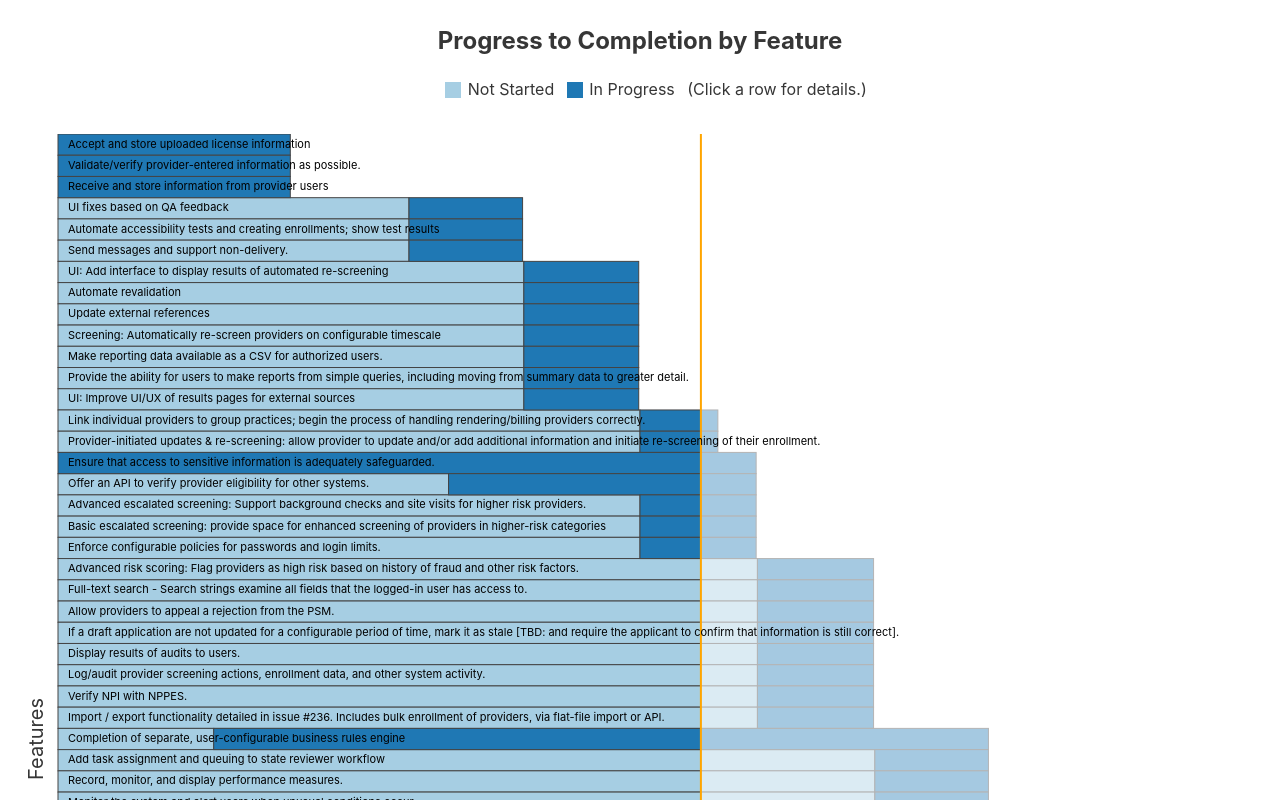
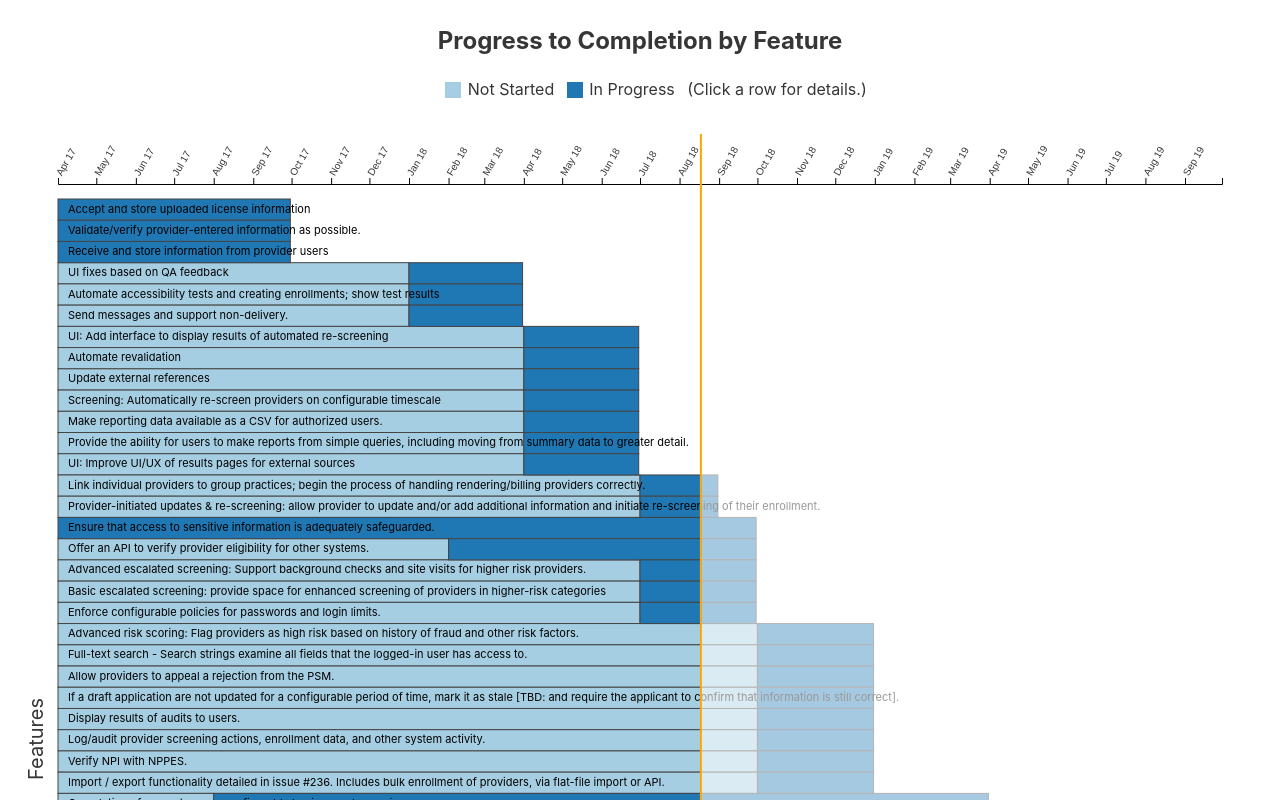
Before and after one commit to SolutionGuidance/psm-dashboard, a plain HTML site: page index.html in a window 1280 px wide. Shown: the part 480-1280 px from the top of the page. Drawn offline with Linux system fonts and the light colour scheme.

Commit message:
Add an X-axis to the top of the burn down chart
Makes the chart more comprehensible and useful, as otherwise you
have to scroll all the way to the bottom to see the time scale.

```diff
--- a/burn-down.js
+++ b/burn-down.js
@@ -143,11 +143,12 @@
       .attr("height", height);
 
     var yAxisWidth = 50;
-    var xAxisHeight = 90;
+    var xAxisTopHeight = 65;
+    var xAxisBottomHeight = 90;
 
     // Define the root g element.
     var chartWidth = width - yAxisWidth;
-    var chartHeight = height - xAxisHeight;
+    var chartHeight = height - xAxisTopHeight - xAxisBottomHeight;
     var chartG = root
       .append("g")
       .attr("class", "histo")
@@ -168,25 +169,46 @@
       })
       .sort(sortFeatures);
 
-    // Render the X axis.
+    // Render the top X axis
 
     var xScale = d3
       .scaleTime()
       .domain([globalStartDate, globalEndDate])
       .range([0, width - 100]);
 
-    var xAxis = d3
+    var xAxisTop = d3
+      .axisTop()
+      .scale(xScale)
+      .ticks(Math.floor(width / 30), "%b %y");
+
+    var xAxisTopGroup = chartG
+      .append("g")
+      .attr("class", "x-axis-top")
+      .attr("transform", "translate(0, " + (xAxisTopHeight - 15) + ")")
+      .call(xAxisTop)
+
+    xAxisTopGroup
+      .selectAll("text")
+      .style("text-anchor", "start")
+      .attr("fill", "#363636")
+      .attr("dx", "0.8em")
+      .attr("dy", "0.8em")
+      .attr("transform", "rotate(-60)");
+
+    // Render the bottom X axis
+
+    var xAxisBottom = d3
       .axisBottom()
       .scale(xScale)
       .ticks(Math.floor(width / 30), "%b %y");
 
-    var xAxisGroup = chartG
+    var xAxisBottomGroup = chartG
       .append("g")
       .attr("class", "x-axis")
-      .attr("transform", "translate(0, " + chartHeight + ")")
-      .call(xAxis);
+      .attr("transform", "translate(0, " + (chartHeight + xAxisTopHeight) + ")")
+      .call(xAxisBottom);
 
-    xAxisGroup
+    xAxisBottomGroup
       .selectAll("text")
       .style("text-anchor", "end")
       .attr("fill", "#363636")
@@ -252,7 +274,12 @@
       return barY(datum, index) + (barHeight / 2);
     }
 
-    chartG
+    var rowsGroup = chartG
+      .append("g")
+      .attr("class", "rows-group")
+      .attr("transform", "translate(0, " + xAxisTopHeight + ")")
+
+    rowsGroup
       .selectAll("rect.not-started")
       .data(featuresArray)
       .enter()
@@ -263,7 +290,7 @@
       .attr("y", barY)
       .attr("height", barHeight);
 
-    chartG
+    rowsGroup
       .selectAll(["rect.in-progress", "rect.completed"])
       .data(featuresArray)
       .enter()
@@ -284,7 +311,8 @@
       .attr("x", xScale(new Date(todayString)))
       .attr("y", 0)
       .attr("width", xScale(new Date(globalEndDate)) - xScale(new Date(todayString)))
-      .attr("height", chartHeight);
+      .attr("height", chartHeight)
+      .attr("transform", "translate(0, " + xAxisTopHeight + ")");
 
     // Render today line.
 
@@ -297,7 +325,7 @@
       .attr("x1", xScaledToday)
       .attr("x2", xScaledToday)
       .attr("y1", 0)
-      .attr("y2", chartHeight + todayLineExtension)
+      .attr("y2", xAxisTopHeight + chartHeight + todayLineExtension)
       .attr("stroke-width", 2)
       .attr("stroke", todayLineColor)
       .style("pointer-events", "none");
@@ -305,14 +333,14 @@
     chartG
       .append("text")
       .attr("x", xScaledToday)
-      .attr("y", chartHeight + todayLineExtension + 15)
+      .attr("y", xAxisTopHeight + chartHeight + todayLineExtension + 15)
       .attr("font-size", "16px")
       .attr("fill", "#363636")
       .attr("text-anchor", "middle")
       .text("Today");
 
     // Feature descriptions
-    chartG
+    rowsGroup
       .selectAll("text.description")
       .data(featuresArray)
       .enter()
--- a/index.html
+++ b/index.html
@@ -35,7 +35,8 @@
     }
 
     #burn-down-chart {
-      min-height: 1300px;
+      /* 1300 + xAxisTopHeight (65) */
+      min-height: 1365px;
     }
 
     #features-pie-chart {
```
